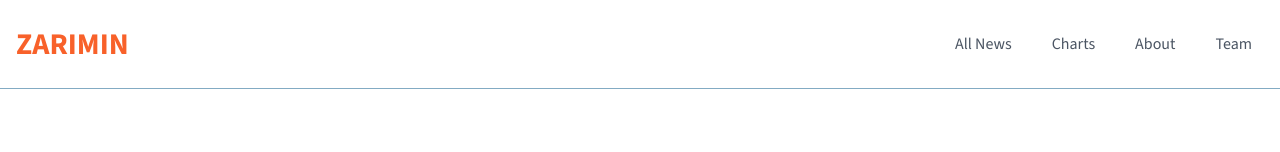
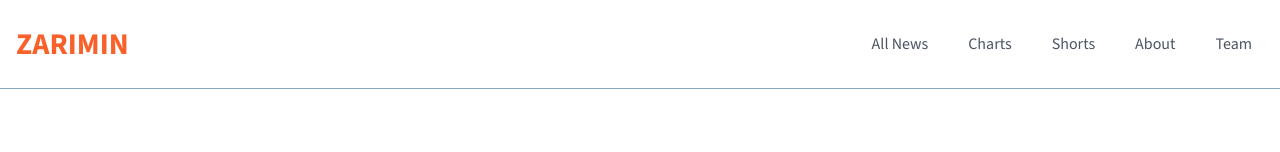
Before and after one commit to g30elipse/zarimin-v1, a Next.js app: page / in a window 1280 px wide. Shown: the top 152 px of the page. Built offline with nearby package versions, Linux system fonts and the light colour scheme; a web font is replaced by a local one.

Commit message:
added shorts

```diff
--- a/src/components/layout/Header.tsx
+++ b/src/components/layout/Header.tsx
@@ -12,7 +12,7 @@ export const Header = () => {
                     <div className="flex flex-wrap justify-center gap-4">
                         <NavLink href="/news">All News</NavLink>
                         <NavLink href="/charts">Charts</NavLink>
-                        {/* <NavLink href="/artists">Artists</NavLink> */}
+                        <NavLink href="/shorts">Shorts</NavLink>
                         <NavLink href="/about">About</NavLink>
                         <NavLink href="/team">Team</NavLink>
                     </div>
```
